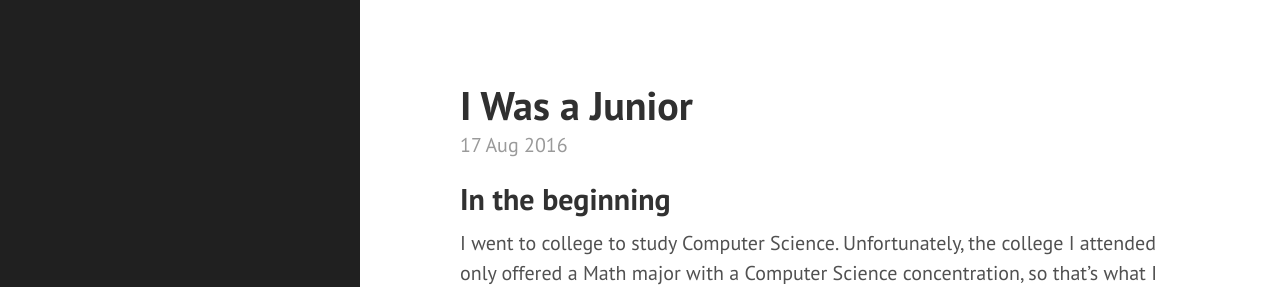
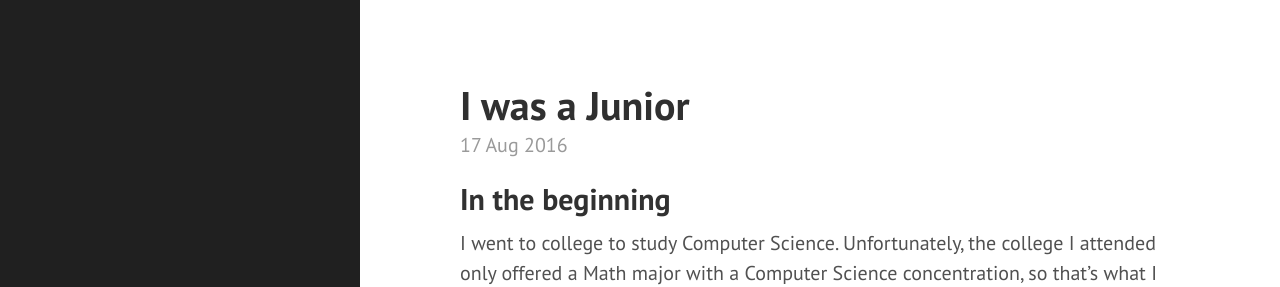
Before and after one commit to jaxmayhem/averagesecurityguy.github.io, a Jekyll site: the page built from _posts/2016-08-17-i-was-a-junior.md, in a window 1280 px wide and 900 px high. Shown: the top 287 px of the window. Built offline with Jekyll 4.4.1, drawn with Linux system fonts in a browser that asks for light colours.

```diff
--- a/_posts/2016-08-17-i-was-a-junior.md
+++ b/_posts/2016-08-17-i-was-a-junior.md
@@ -1,6 +1,6 @@
 ---
 layout: post
-title: I Was a Junior
+title: I was a Junior
 ---
 
 ## In the beginning
```
